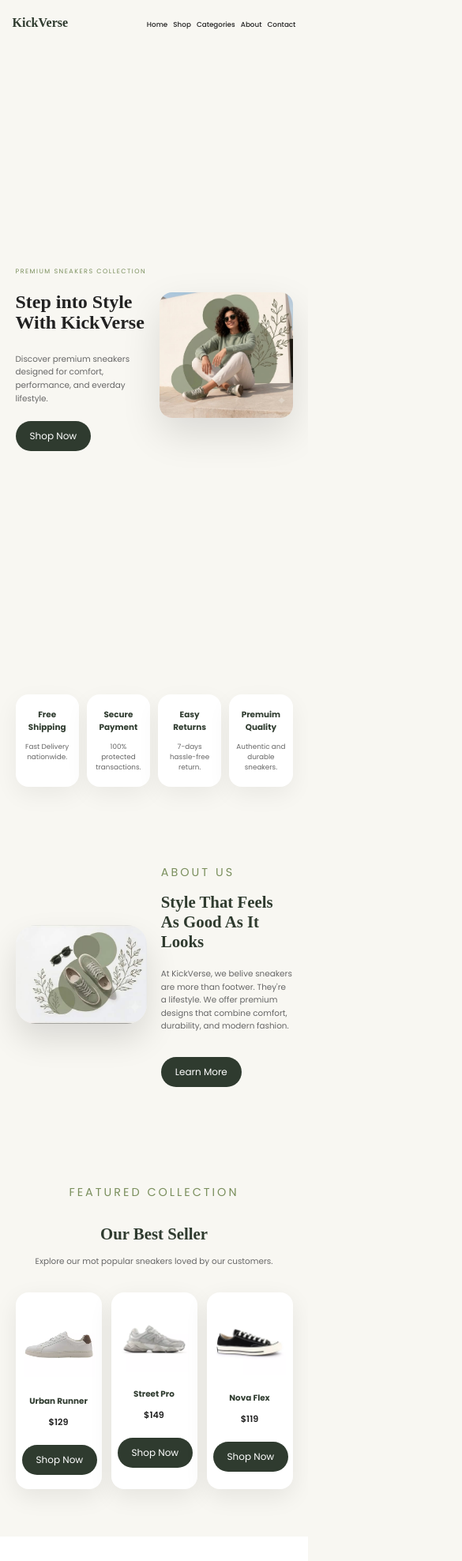
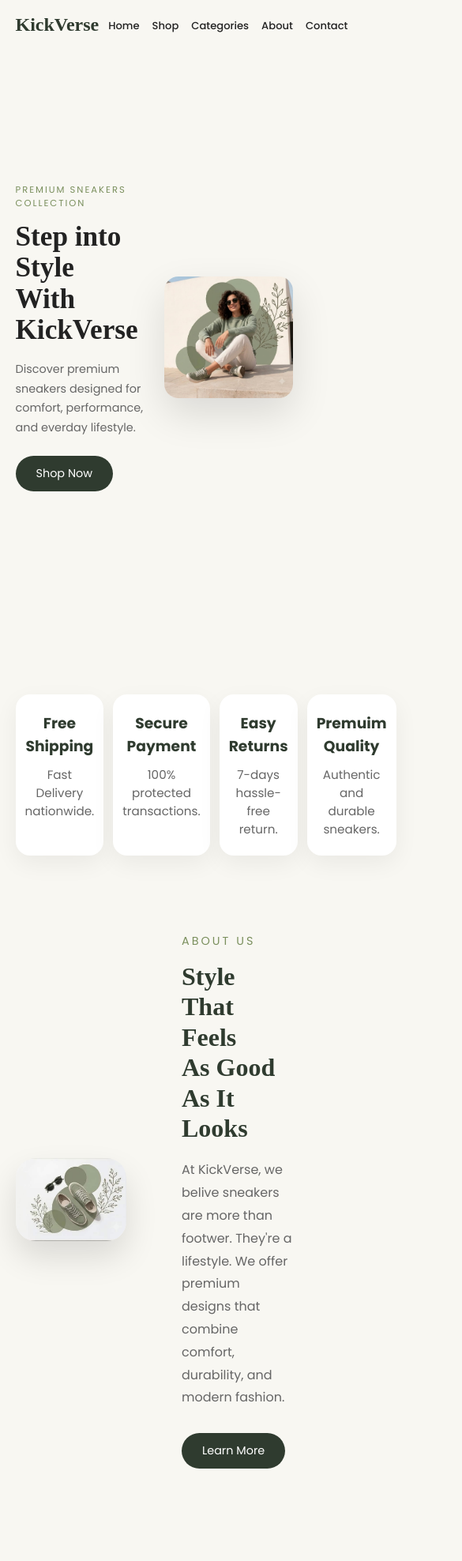
Before and after one commit to dnvr-prog/KickVerse, a plain HTML site: page index.html in a window 390 px wide. Shown: the top 1976 px of the page at 79% size, 585 px wide, since content can reach past the window. Drawn offline with Linux system fonts and the light colour scheme.

Commit message:
Update style.css

```diff
--- a/css/style.css
+++ b/css/style.css
@@ -456,263 +456,91 @@
 
 }
 
-/* DESKTOP-STYLE LAYOUT ON PHONES */
+/* COMPACT MOBILE DESIGN */
 
 @media (max-width: 768px) {
-
-    /* NAVIGATION */
     .navbar {
-        position: absolute;
-        padding: 16px 4%;
-        display: flex;
-        flex-direction: row;
-        flex-wrap: nowrap;
-        align-items: center;
-        gap: 10px;
+        padding: 18px 5%;
+        gap: 12px;
     }
 
     .logo {
-        font-size: clamp(1rem, 3.5vw, 1.5rem);
-        white-space: nowrap;
+        font-size: 1.5rem;
     }
 
     .nav-links {
-        display: flex;
-        flex-direction: row;
-        flex-wrap: nowrap;
-        justify-content: flex-end;
-        gap: clamp(7px, 1.8vw, 15px);
-        width: auto;
-        min-width: 0;
+        gap: 10px 16px;
     }
 
     .nav-links a {
-        font-size: clamp(0.55rem, 1.8vw, 0.8rem);
-        white-space: nowrap;
+        font-size: 0.82rem;
     }
 
-    /* HERO: TEXT LEFT, IMAGE RIGHT */
     .hero {
-        flex-direction: row;
-        align-items: center;
-        justify-content: space-between;
-        min-height: 100vh;
-        padding: 100px 5% 45px;
-        gap: 4%;
-    }
-
-    .hero-content,
-    .hero-image {
-        flex: 1;
-        width: 50%;
-        min-width: 0;
+        padding: 45px 5% 35px;
+        gap: 25px;
     }
 
     .hero-content h1 {
-        font-size: clamp(1.5rem, 5.2vw, 2.7rem);
-        line-height: 1.08;
-        overflow-wrap: normal;
+        font-size: clamp(2.2rem, 7vw, 3rem);
+        line-height: 1.12;
+        margin-bottom: 18px;
     }
 
     .hero-content p {
-        font-size: clamp(0.65rem, 1.8vw, 0.9rem);
-        line-height: 1.6;
-        margin-bottom: 20px;
+        font-size: 0.9rem;
+        line-height: 1.7;
+        margin-bottom: 24px;
     }
 
     .tagline {
-        font-size: clamp(0.5rem, 1.4vw, 0.75rem);
-        letter-spacing: 1.5px;
+        font-size: 0.72rem;
+        letter-spacing: 2px;
+        margin-bottom: 14px;
+    }
+
+    .btn {
+        padding: 12px 26px;
+        font-size: 0.9rem;
     }
 
     .hero-image img {
-        width: 100%;
         max-width: 100%;
-        border-radius: 16px;
+        border-radius: 18px;
     }
 
-    .btn {
-        padding: 10px 18px;
-        font-size: 0.75rem;
-        white-space: nowrap;
-    }
-
-    /* FEATURE CARDS */
     .features {
-        grid-template-columns: repeat(4, minmax(0, 1fr));
-        gap: 10px;
         padding: 35px 5%;
+        gap: 12px;
     }
 
     .feature-box {
-        padding: 18px 8px;
-        border-radius: 16px;
-        min-width: 0;
+        padding: 22px 12px;
+        border-radius: 18px;
     }
 
-    .feature-box h3 {
-        font-size: clamp(0.65rem, 1.8vw, 0.9rem);
-    }
-
-    .feature-box p {
-        font-size: clamp(0.55rem, 1.5vw, 0.75rem);
-        overflow-wrap: break-word;
-    }
-
-    /* ABOUT */
-    .about {
-        flex-direction: row;
-        gap: 5%;
+    .about,
+    .featured,
+    .reviews,
+    .newsletter {
         padding: 60px 5%;
     }
 
-    .about-image,
-    .about-content {
-        flex: 1;
-        width: 50%;
-        min-width: 0;
-    }
-
     .about-content h2,
-    .section-title h2 {
-        font-size: clamp(1.3rem, 4vw, 2.2rem);
-    }
-
-    .about-content p,
-    .section-title p {
-        font-size: clamp(0.65rem, 1.7vw, 0.85rem);
-        line-height: 1.6;
-    }
-
-    /* PRODUCTS */
-    .featured,
-    .reviews {
-        padding: 60px 5%;
-    }
-
-    .section-title {
-        margin-bottom: 30px;
-    }
-
-    .product-grid {
-        grid-template-columns: repeat(3, minmax(0, 1fr));
-        gap: 12px;
+    .section-title h2,
+    .newsletter-content h2 {
+        font-size: 2rem;
     }
 
     .product-card {
-        padding: 18px 8px;
-        border-radius: 16px;
-        min-width: 0;
-    }
-
-    .product-card img {
-        width: 100%;
-        max-width: 100px;
-    }
-
-    .product-card h3 {
-        font-size: clamp(0.65rem, 1.8vw, 0.9rem);
-        overflow-wrap: break-word;
-    }
-
-    .product-card p {
-        font-size: clamp(0.7rem, 1.8vw, 0.9rem);
-    }
-
-    /* REVIEWS */
-    .review-grid {
-        grid-template-columns: repeat(3, minmax(0, 1fr));
-        gap: 12px;
+        padding: 18px 12px;
     }
 
     .review-card {
-        padding: 20px 10px;
-        min-width: 0;
+        padding: 25px 20px;
     }
 
-    .review-card img {
-        width: 55px;
-        height: 55px;
-    }
-
-    .review-card h3 {
-        font-size: 0.75rem;
-    }
-
-    .review-card p {
-        font-size: 0.65rem;
-        line-height: 1.5;
-        overflow-wrap: break-word;
-    }
-
-    /* NEWSLETTER */
-    .newsletter {
-        flex-direction: row;
-        align-items: center;
-        gap: 5%;
-        padding: 55px 5%;
-    }
-
-    .newsletter-content,
-    .newsletter-image {
-        flex: 1;
-        width: 50%;
-        min-width: 0;
-    }
-
-    .newsletter-content h2 {
-        font-size: clamp(1.3rem, 4vw, 2rem);
-    }
-
-    .newsletter-content p {
-        font-size: 0.75rem;
-    }
-
-    .newsletter-form {
-        flex-direction: row;
-        flex-wrap: wrap;
-        gap: 8px;
-    }
-
-    .newsletter-form input {
-        width: 100%;
-        min-width: 0;
-        padding: 12px;
-        font-size: 0.75rem;
-    }
-
-    /* FOOTER */
     .footer {
-        padding: 40px 5% 20px;
-    }
-
-    .footer-container {
-        grid-template-columns: 2fr 1fr 1fr;
-        gap: 20px;
-    }
-
-    .footer-logo {
-        grid-column: auto;
-    }
-
-    .footer-logo h2 {
-        font-size: 1.1rem;
-    }
-
-    .footer-logo p,
-    .footer-links a,
-    .footer-social a {
-        font-size: 0.7rem;
-        line-height: 1.6;
-        overflow-wrap: anywhere;
-    }
-
-    .footer-links h3,
-    .footer-social h3 {
-        font-size: 0.8rem;
-    }
-
-    .copyright {
-        font-size: 0.7rem;
+        padding: 45px 5% 25px;
     }
 }
```
